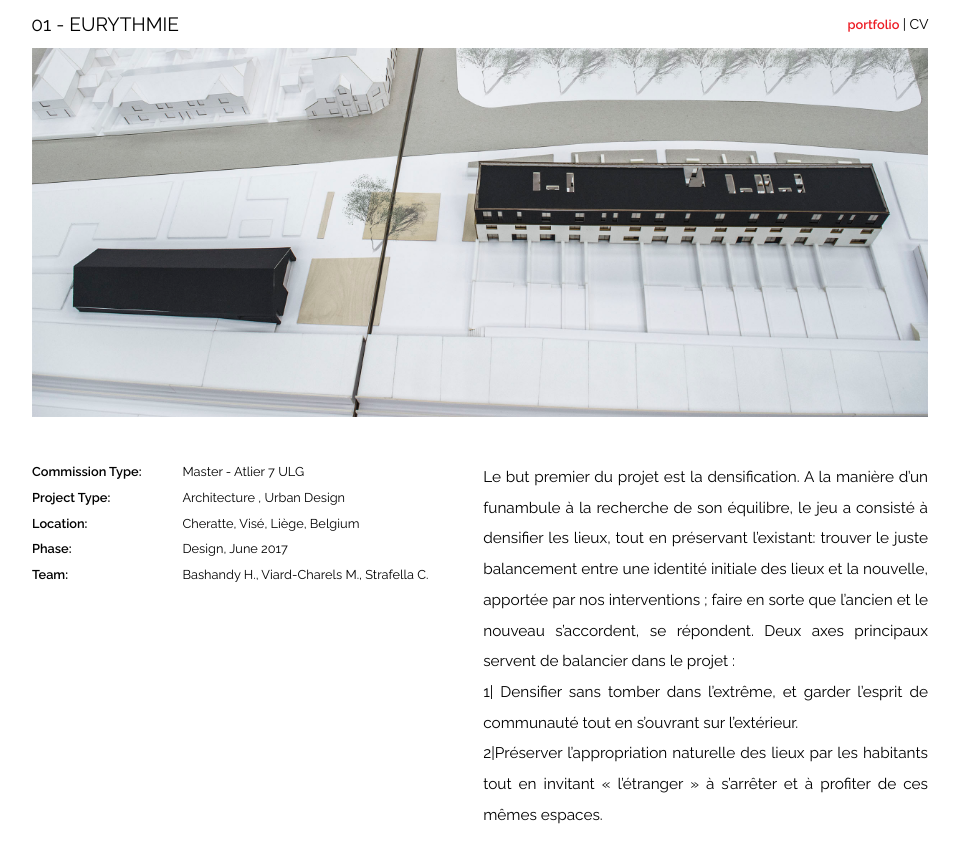
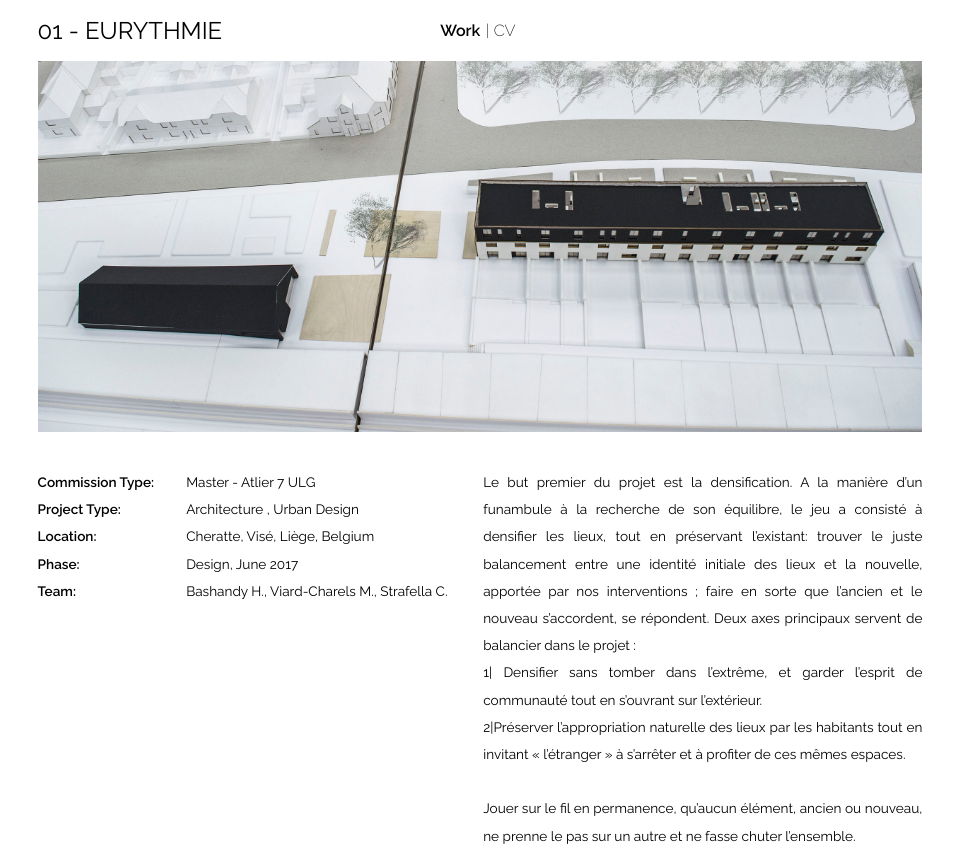
Before and after one commit to hamzabashandy/myportfolio, a plain HTML site: page cheratte.html in a window 1280 px wide. Shown: the top 866 px of the page, without its empty margins (160-1119 px from the left). Drawn offline with nearby package versions, Linux system fonts and the light colour scheme; a script that the page names is missing.

Commit message:
Revert "up"
This reverts commit f3d6e9fd8dcd69b3aa8d525c24594f3f8b8a6825.

```diff
--- a/cheratte.html
+++ b/cheratte.html
@@ -17,11 +17,12 @@
 
     <body>
 
-     <div class="header">
-            <div class="title"> <h1>01 - EURYTHMIE</h1></div>
-            <div class="subtitle"> <h2><a href="index.html"><span id="portfolio"> portfolio </span></a></h2> <h2><a href="https://www.linkedin.com/in/hamzabashandy/" target="_blank">| CV </a></h2></div>
-     </div>
      <div class="wrapper">
+		 <div class="header">
+		 <div class="title"> <h1>01 - EURYTHMIE </h1></div>
+		 <div class="subtitle-work"> <a href="index.html"><h2 class="active">Work</h2></a></div>
+		 <div class="subtitle-cv"><a href="https://www.linkedin.com/in/hamzabashandy/" target="_blank"><p> | CV</p></a></div>
+	</div>
 		 <div class="c_01"><img src="assets/C_01.jpg"></div>
 		 <div class="c_bar01"><p class="text01 ">Commission Type: <br>Project Type: <br>Location: <br>Phase: <br>Team:</p></div>
 		 <div class="c_bar02"><p class="text05 ">Master - Atlier 7 ULG <br> Architecture , Urban Design <br> <a href="https://goo.gl/maps/RDtkcLq6sqA2" target="_blank">Cheratte, Visé, Liège, Belgium</a> <br> Design, June 2017 <br> Bashandy H., Viard-Charels M., Strafella C. </p></div>
--- a/css/main.css
+++ b/css/main.css
@@ -51,6 +51,12 @@ h2 {
 	font-weight: 400;
 	font-family: 'Raleway', sans-serif;
 	display: inline-block;
+}
+
+.active {
+	font-size: 1vmax;
+	font-weight: 600;
+	font-family: 'Raleway', sans-serif;
 }
 
 .title{
@@ -208,10 +214,10 @@ a{
 
 @media screen and (max-width: 768px) {
   	.header{
-    	width: 95.1%;
+    	width: 100.1%;
 	}
 
 	.wrapper{
-  		width: 95%;
+  		width: 100%;
 	}
 }
--- a/css/work.css
+++ b/css/work.css
@@ -1,37 +1,24 @@
-.header{
+.wrapper{
+  width: 70%;
+  margin: 0 auto;
+  display: grid;
   grid-template-columns: repeat(6, 1fr);
   grid-gap: 1px;
   grid-auto-rows: repeat (15, 500px);
+  grid-gap: .5vw .5vw;
+}
 
-    width: 70.1%;
+.header{
+	width: 70%;
+	margin: 0 auto;
     display: grid;
+    grid-template-columns: repeat(6, 1fr);
+    grid-gap: 1px;
+    grid-auto-rows: repeat (15, 500px);
 	background: #fff;
 	position: fixed;
 	top:0px;
-    z-index: 1000;
-    left: 50%;
-    -webkit-transform: translateX(-50%);
-    -moz-transform: translateX(-50%);
-    -ms-transform: translateX(-50%);
-    -o-transform: translateX(-50%);
-    transform: translateX(-50%);
-}
-
-.wrapper{
-  display: grid;
-  grid-template-columns: repeat(6, 1fr);
-  grid-auto-rows: repeat (15, 500px);
-  grid-gap: .5vw .5vw;
-
-  position: absolute;
-  width: 70%;
-  top:20px;
-  left: 50%;
-  -webkit-transform: translateX(-50%);
-  -moz-transform: translateX(-50%);
-  -ms-transform: translateX(-50%);
-  -o-transform: translateX(-50%);
-  transform: translateX(-50%);
+    z-index: +1000;
 }
 
 img {
@@ -39,7 +26,7 @@ img {
 }
 
 h1 {
-    font-size: 1.5vmax;
+	font-size: 3vh;
     font-family: 'Raleway', sans-serif;
     text-align: left;
 	align-self: center;
@@ -47,10 +34,15 @@ h1 {
 }
 
 h2 {
-    font-size: 1.1vmax;
-    font-weight: 400;
+	font-size: 2vh;
+	font-weight: 200;
 	font-family: 'Raleway', sans-serif;
-    display: inline-block;
+}
+
+.active {
+	font-size: 2vh;
+	font-weight: 600;
+	font-family: 'Raleway', sans-serif;
 }
 
 .title{
@@ -58,12 +50,21 @@ h2 {
     grid-row: 1 / span 2;
 }
 
-.subtitle{
-    grid-column: 6 / span 1;
+.subtitle-work{
+	grid-column: 3 / span 1;
     grid-row: 1 / span 2;
 	align-self: center;
 	text-align: right;
-    font-size: 1vmax;
+	padding-right: .3em;
+	font-weight: 400;
+}
+
+.subtitle-cv{
+	grid-column: 4 / span 1;
+    grid-row: 1 / span 2;
+	align-self: center;
+	text-align: left;
+	font-size: 2vh;
 	font-weight: 200;
 	font-family: 'Raleway', sans-serif;
 }
@@ -79,15 +80,9 @@ a{
 
 }
 
-#portfolio{
-    font-weight: 600;
-    font-size: 1vmax;
-    color: #ed1c24;
-}
-
 .text01 {
 	text-align: left;
-	font-size: 1vmax;
+	font-size: 85%;
 	font-weight: 600;
 	font-family: 'Raleway', sans-serif;
     line-height: 200%;
@@ -95,7 +90,7 @@ a{
 
 .text02 {
 	text-align: left;
-	font-size: 1.2vmax;
+	font-size: 85%;
 	font-weight: 400;
 	font-family: 'Raleway', sans-serif;
     text-align: justify;
@@ -104,7 +99,7 @@ a{
 
 .text05 {
 	text-align: left;
-	font-size: 1vmax;
+	font-size: 85%;
 	font-weight: 400;
 	font-family: 'Raleway', sans-serif;
     line-height: 200%;
@@ -112,7 +107,7 @@ a{
 
 .text03 {
 	text-align: left;
-	font-size: 1.2vmax;;
+	font-size: 90%;
 	font-weight: 600;
 	font-family: 'Raleway', sans-serif;
     line-height: 200%;
@@ -120,7 +115,7 @@ a{
 
 .text04 {
 	text-align: center;
-	font-size: .8vmax;
+	font-size: 70%;
 	font-weight: 400;
 	font-family: 'Raleway', sans-serif;
     font-style: italic;
@@ -129,23 +124,23 @@ a{
 
 .c_01{
 	grid-column: 1 / span 6;
-    grid-row: 3 / span 2 ;
+    grid-row: 8 / span 2 ;
 }
 
 .c_bar01{
 	grid-column: 1 / span 1;
-    grid-row: 8 / span 2 ;
+    grid-row: 12 / span 2 ;
 }
 
 .c_bar02{
 	grid-column: 2 / span 2;
-    grid-row: 8 / span 2 ;
+    grid-row: 12 / span 2 ;
 	text-align: left;
 }
 
 .c_description{
 	grid-column: 4 / span 3;
-    grid-row: 8 / span 2 ;
+    grid-row: 12 / span 2 ;
 	text-align: left;
 }
 
@@ -449,14 +444,6 @@ a{
     background: #252525;
     color: white;
     justify-self: stretch;
+
+
 }
-
-@media screen and (max-width: 768px) {
-    .header{
-        width: 95.1%;
-    }
-
-    .wrapper{
-        width: 95%;
-    }
-}
```
Lines whose indentation alone changed are shown as unchanged.
